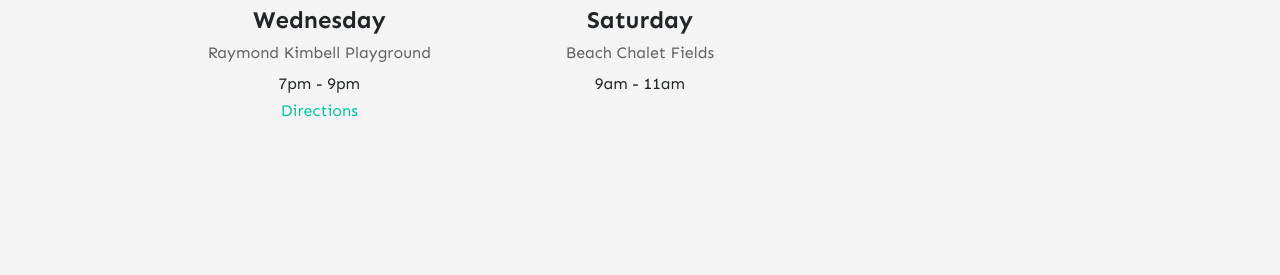
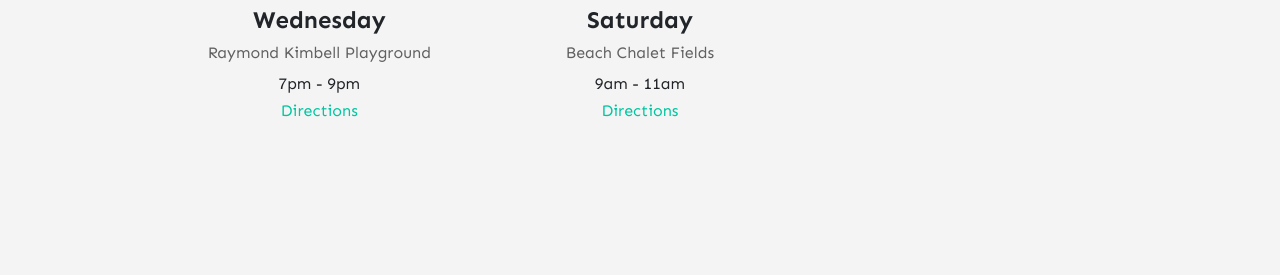
Before and after one commit to stackbit-projects/blue-triceratops-4f502, a Jekyll site: the page built from _pages/about.md, in a window 1280 px wide. Shown: the part 1194-1469 px from the top of the page. Built offline with Jekyll 4.4.1, drawn with Linux system fonts in a browser that asks for light colours; nearby versions of some CDN libraries; comment, search, counter and statistics services are not loaded.

Commit message:
home.html: changed

```diff
--- a/_layouts/home.html
+++ b/_layouts/home.html
@@ -34,6 +34,7 @@ permalink: "/home.html"
             <h5>Beach Chalet Fields</h5>
             <p>
                 9am - 11am</br>
+                <a href="https://www.google.com/maps/dir//37.7828002,-122.435043/@37.7828,-122.435043,14z?hl=en">Directions</a>
             </p>
         </div>
     </div>
```
